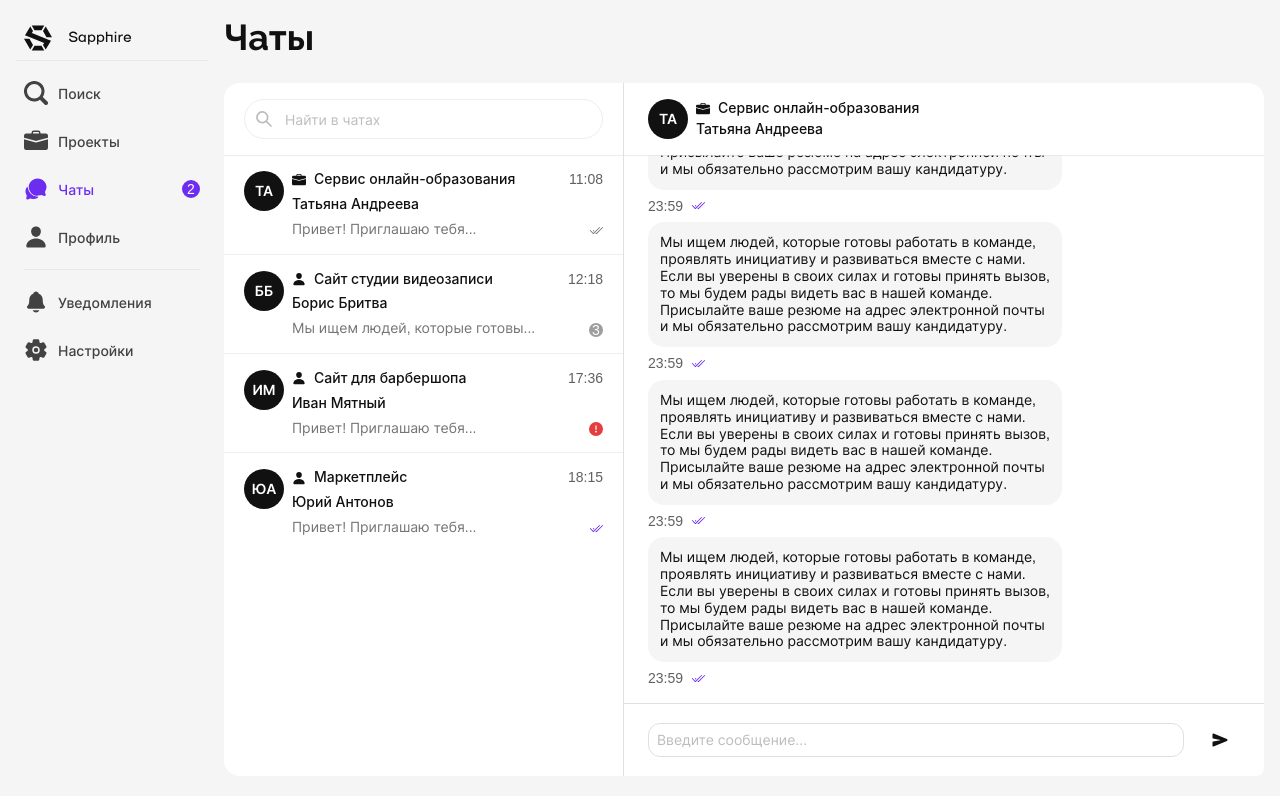
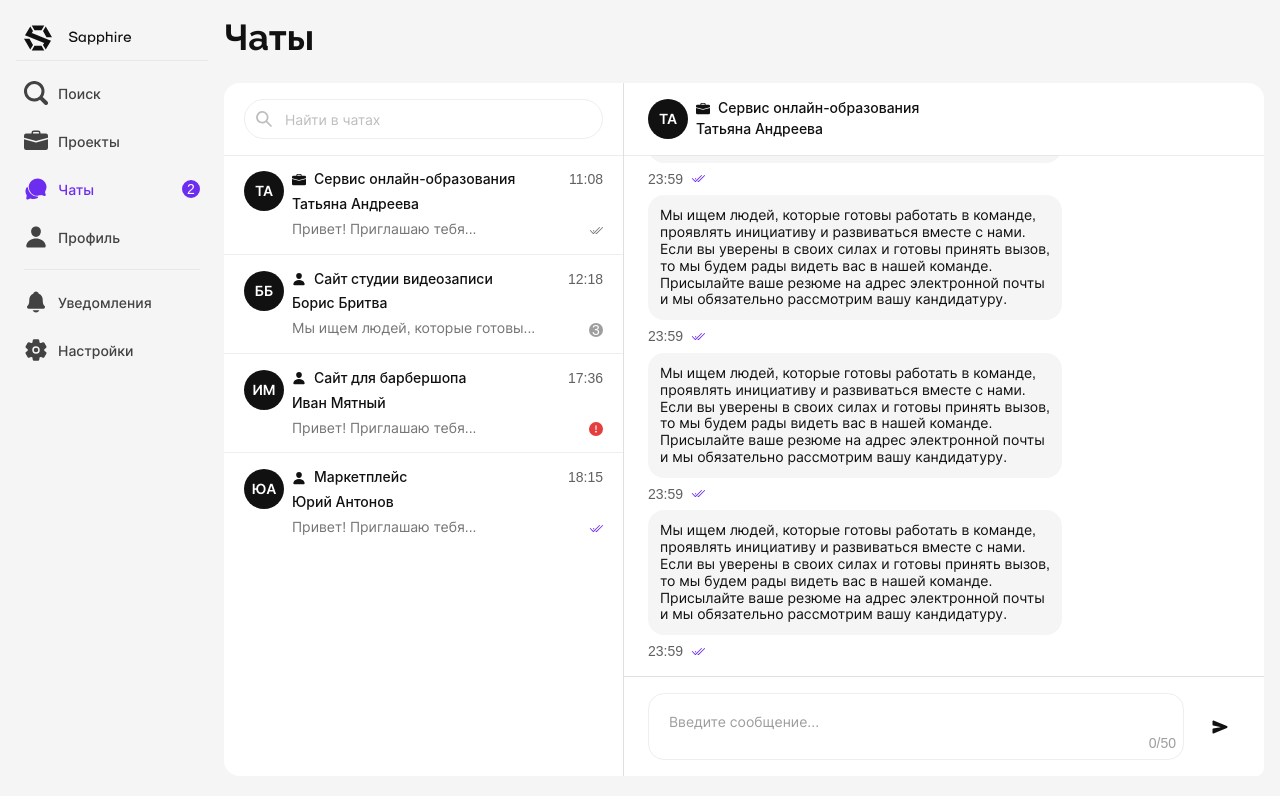
Before and after one commit to habralab/sapphire-team-front, a React (Vite) app: page /chats in a window 1280 px wide. Shown: the top 796 px of the page. Built offline with nearby package versions, Linux system fonts and the light colour scheme.

Commit message:
fix: textarea граница + чат на десктопе

```diff
--- a/src/features/chat/create/CreateMessage.desktop.tsx
+++ b/src/features/chat/create/CreateMessage.desktop.tsx
@@ -1,6 +1,8 @@
 import { Icon, Flex, IconButton, Box } from '@chakra-ui/react';
 import { useRef, useState } from 'react';
 import { IoSend } from 'react-icons/io5';
+
+import { STextarea } from '~/shared/ui/STextarea';
 
 interface CreateMessageDesktopProps {
   onSubmit?: (message: string) => void;
@@ -22,39 +24,11 @@ export function CreateMessageDesktop({ onSubmit }: CreateMessageDesktopProps) {
       borderColor="gray.300"
       alignItems="center"
     >
-      <Box
-        ref={messageRef}
-        contentEditable
-        overflowWrap="anywhere"
-        overflowY="auto"
-        width="full"
-        border="1px"
-        maxH="200px"
-        borderRadius="xl"
-        borderColor="gray.300"
-        _hover={{
-          borderColor: 'blue.500',
-        }}
-        onInput={(e) => {
-          const element = e.currentTarget;
-          const text = element.innerText;
-          e.currentTarget.innerHTML = text;
-          setValue(text);
-
-          const range = document.createRange();
-          const selection = window.getSelection();
-          range.selectNodeContents(element);
-          range.collapse(false);
-          selection?.removeAllRanges();
-          selection?.addRange(range);
-        }}
-        _empty={{
-          _before: {
-            color: 'gray.400',
-            content: '"Введите сообщение..."',
-          },
-        }}
-        p="2"
+      <STextarea
+        maxLength={50}
+        information={value}
+        setInformation={setValue}
+        placeholder="Введите сообщение..."
       />
       <IconButton
         aria-label="create-message"
--- a/src/shared/ui/STextarea/STextarea.tsx
+++ b/src/shared/ui/STextarea/STextarea.tsx
@@ -114,6 +114,8 @@ export function STextarea({
         contentEditable
         width="full"
         bg="white"
+        border="1px"
+        borderColor="inherit"
         minH={minH}
         onPaste={handlePaste}
         pos="relative"
```
